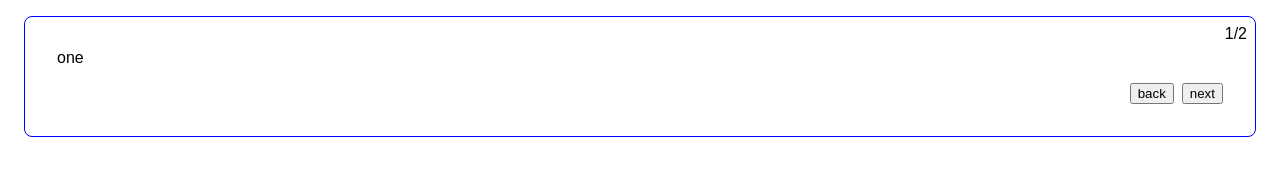
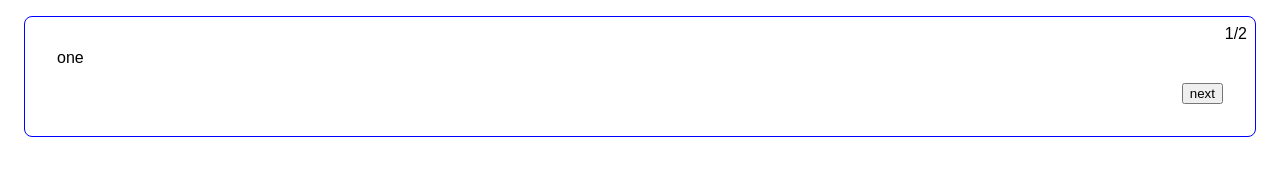
Before and after one commit to chakibaraf/simpleForm, a React (Vite) app in the folder formulairTest/: page / in a window 1280 px wide. Shown: the top 173 px of the page. Built offline with nearby package versions, Linux system fonts and the light colour scheme.

Commit message:
second feature

```diff
--- a/formulairTest/src/App.tsx
+++ b/formulairTest/src/App.tsx
@@ -4,7 +4,7 @@ import { useMultistepForm } from "./useMultistepForm"
 
 function App() {
 
-  const { steps, currentStepIndex ,step} = useMultistepForm([
+  const { steps, currentStepIndex ,step , isFirstStep ,back ,next} = useMultistepForm([
     <div>one</div>,
     <div>two</div>])
 
@@ -29,8 +29,8 @@ function App() {
         gap:".5rem",
         justifyContent:"flex-end",
       }}>
-          <button>back</button>
-          <button>next</button>
+          {!isFirstStep &&  <button type="button" onClick={back}>back</button>}
+          <button type="button" onClick={next}>next</button>
       </div>
     </form>
 
--- a/formulairTest/src/useMultistepForm.ts
+++ b/formulairTest/src/useMultistepForm.ts
@@ -30,6 +30,7 @@ export function useMultistepForm(steps: ReactElement[]) {
         currentStepIndex,
         step: steps[currentStepIndex],
         steps,
+        isFirstStep: currentStepIndex === 0,
         goTo,
         next,
         back
```
